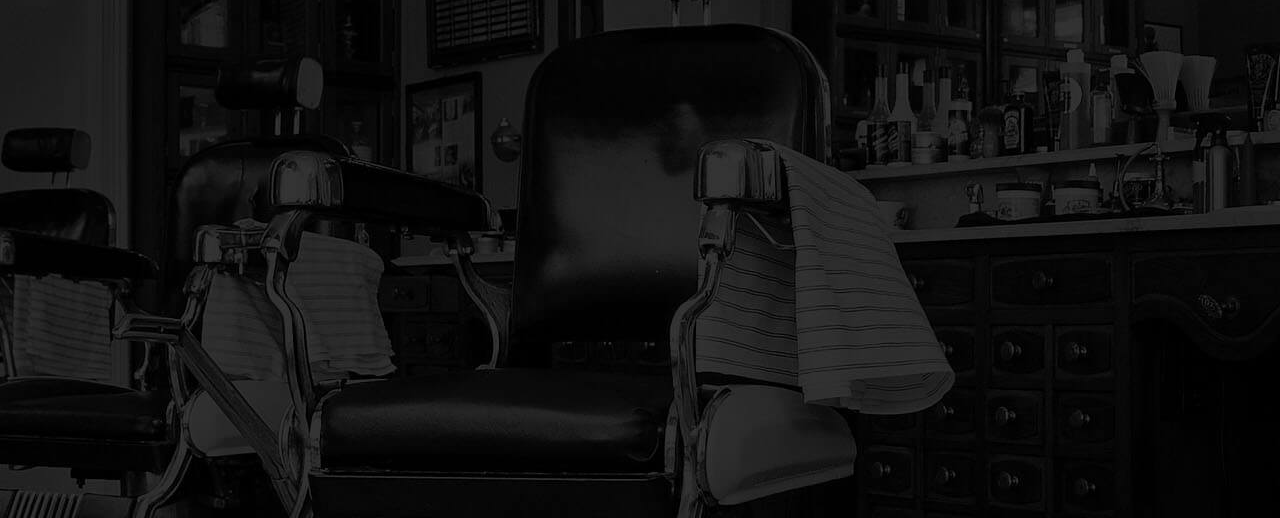
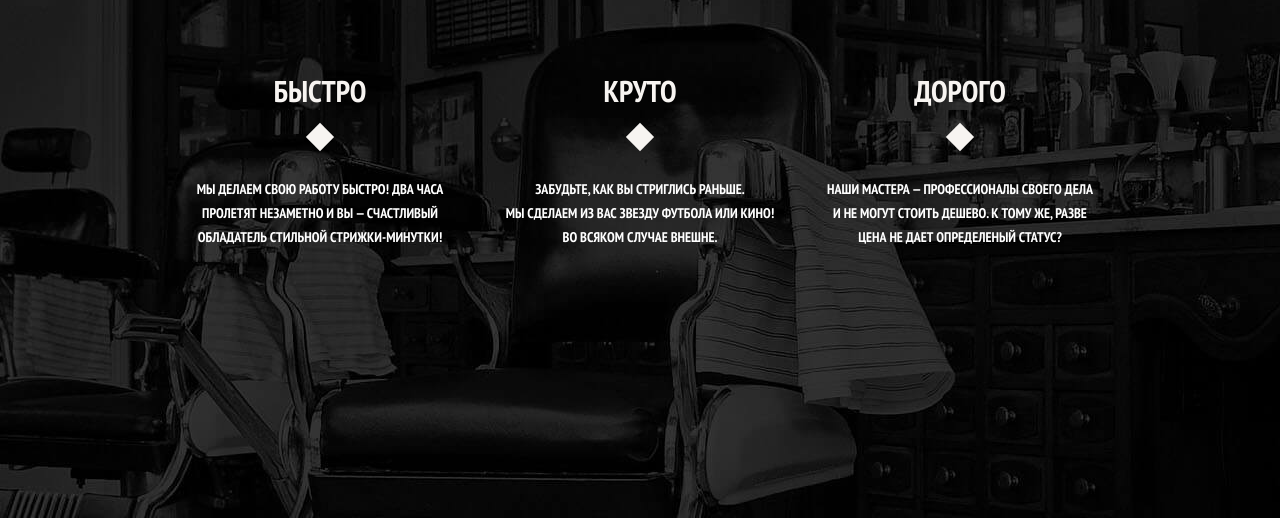
Before and after one commit to milevsky76/barbershop, a plain HTML site: page index.html in a window 1280 px wide. Shown: the part 282-800 px from the top of the page. Drawn offline with Linux system fonts and the light colour scheme.

Commit message:
Вёрстка блока преимущества

```diff
--- a/css/style.css
+++ b/css/style.css
@@ -135,3 +135,50 @@ a {
 .user-navigation a:focus {
     background-color: #242424;
 }
+
+.features {
+    margin-bottom: 80px;
+}
+
+.features-list {
+    display: flex;
+    justify-content: space-between;
+    margin: 0;
+    padding: 0;
+    list-style: none;
+}
+
+.features-item {
+    padding: 0 10px;
+    width: 280px;
+    text-align: center;
+}
+
+.features-title {
+    position: relative;
+    margin: 0 0 65px;
+    padding: 0;
+    font-size: 30px;
+    line-height: 42px;
+    color: #f7f4f1;
+}
+
+.features-title::after {
+    content: '';
+
+    position: absolute;
+    left: 50%;
+    bottom: -35px;
+    transform: rotate(45deg);
+
+    margin-left: -10px;
+    width: 20px;
+    height: 20px;
+
+    background-color: #f7f4f1;
+}
+
+.features-text {
+    margin: 0;
+    padding: 0;
+}
--- a/index.html
+++ b/index.html
@@ -33,6 +33,24 @@
             </div>
         </nav>
     </header>
+
+    <section class="features container">
+        <h2 class="visually-hidden">Преимущества</h2>
+        <ul class="features-list">
+            <li class="features-item">
+                <h3 class="features-title">Быстро</h3>
+                <p class="features-text">Мы&nbsp;делаем свою работу быстро! Два часа пролетят незаметно и&nbsp;вы&nbsp;&mdash; счастливый обладатель стильной стрижки-минутки!</p>
+            </li>
+            <li class="features-item">
+                <h3 class="features-title">Круто</h3>
+                <p class="features-text">Забудьте, как вы&nbsp;стриглись раньше. Мы&nbsp;сделаем из&nbsp;вас звезду футбола или кино! Во&nbsp;всяком случае внешне.</p>
+            </li>
+            <li class="features-item">
+                <h3 class="features-title">Дорого</h3>
+                <p class="features-text">Наши мастера&nbsp;&mdash; профессионалы своего дела и&nbsp;не&nbsp;могут стоить дешево. К&nbsp;тому&nbsp;же, разве цена не&nbsp;дает определеный статус?</p>
+            </li>
+        </ul>
+    </section>
 </body>
 
 </html>
```
